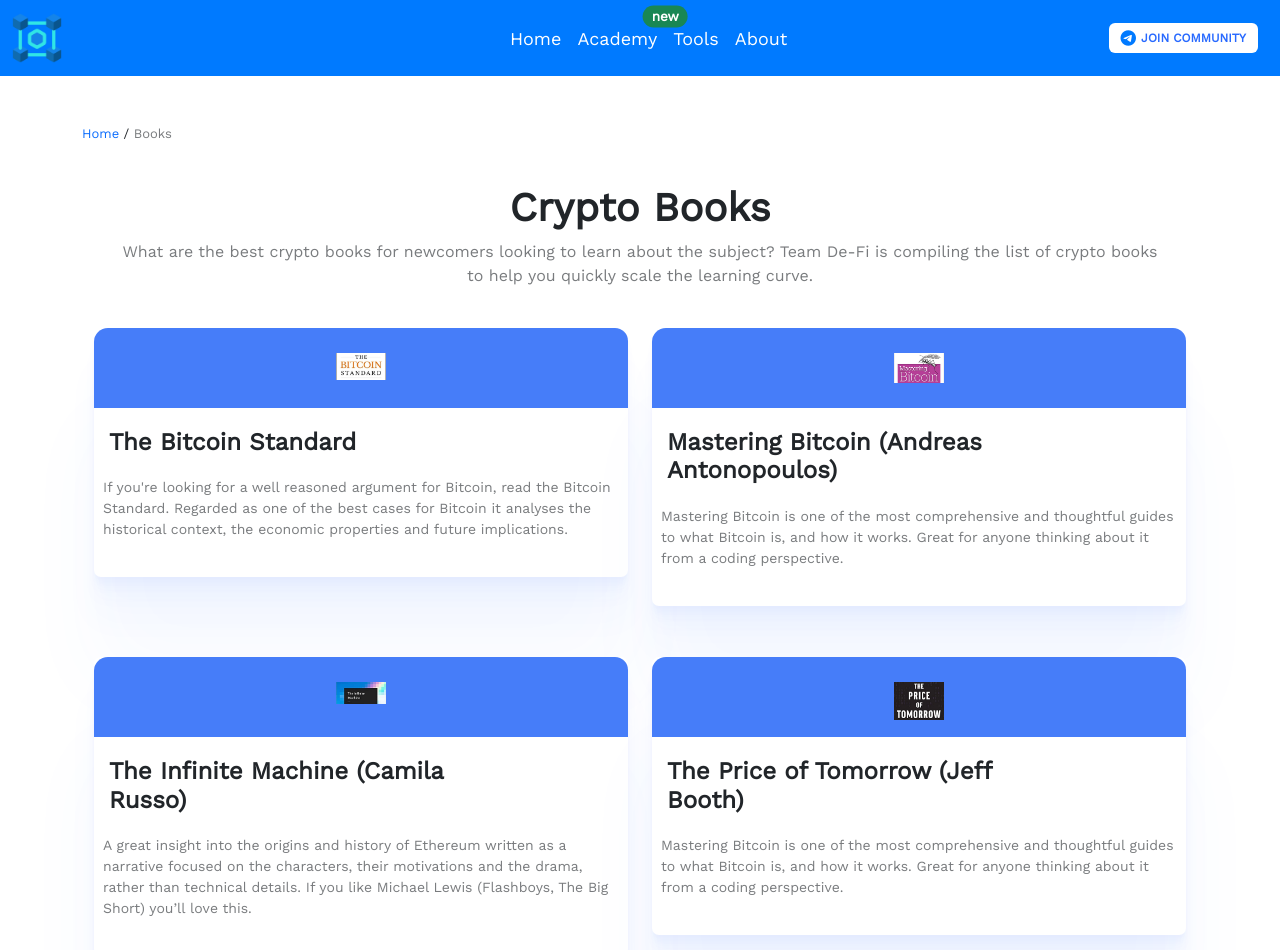
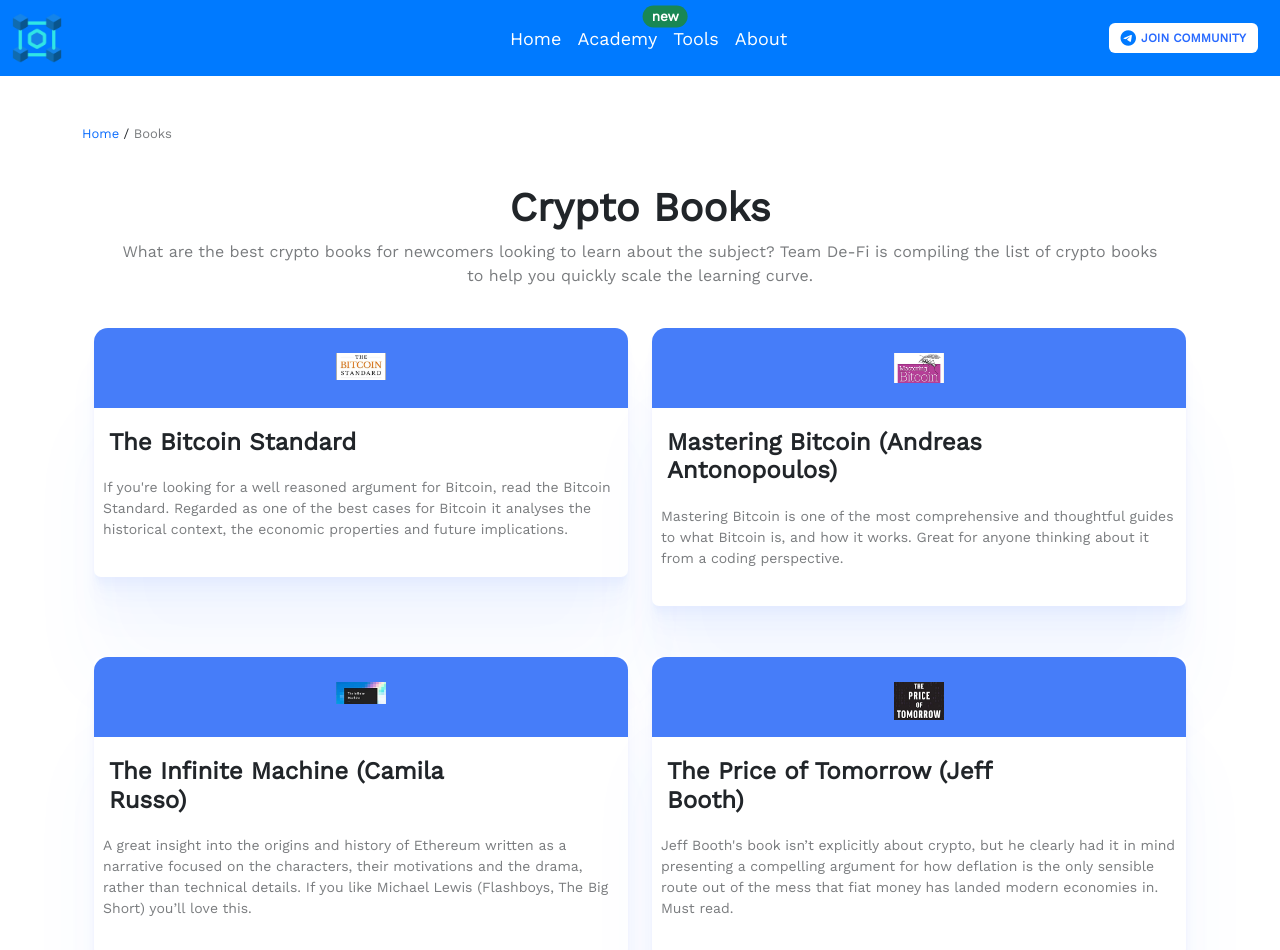
Before and after one commit to TEE2DWHY/TeamDefi, a React (Create React App) app: page /books in a window 1280 px wide. Shown: the top 950 px of the page. Built offline with nearby package versions, Linux system fonts and the light colour scheme.

Commit message:
started working on the books page

```diff
--- a/src/pages/Books.js
+++ b/src/pages/Books.js
@@ -91,7 +91,7 @@ const Books = () => {
                                         <a href="https://www.amazon.co.uk/Price-Tomorrow-Deflation-Abundant-Future/dp/1999257405"><button className="visit-site"> visit site <i className="fa-solid fa-arrow-right"></i></button></a>
                                         <br />
                                     </div>
-                                    <p style={{ opacity: "0.6", padding: "6px", fontSize: "14px" }}>Mastering Bitcoin is one of the most comprehensive and thoughtful guides to what Bitcoin is, and how it works. Great for anyone thinking about it from a coding perspective.</p>
+                                    <p style={{ opacity: "0.6", padding: "6px", fontSize: "14px" }}>Jeff Booth's book isn’t explicitly about crypto, but he clearly had it in mind presenting a compelling argument for how deflation is the only sensible route out of the mess that fiat money has landed modern economies in. Must read.</p>
                                 </div>
                             </div>
                         </div>
```
